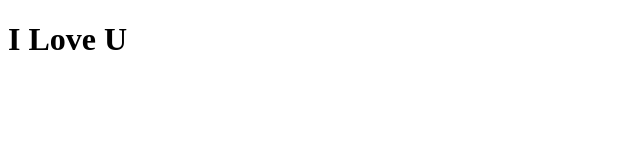
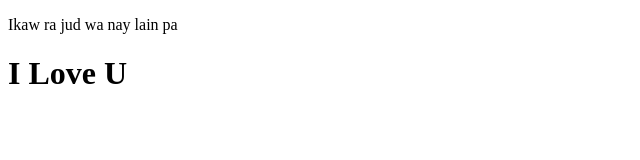
Before and after one commit to dongcelio123/dongcelio, a plain HTML site: page index.html in a window 1280 px wide. Shown: the whole page, without its empty margins (0-640 px from the left). Drawn offline with Linux system fonts and the light colour scheme.

Commit message:
Add files via upload

```diff
--- a/index.html
+++ b/index.html
@@ -1,6 +1,7 @@
 <!DOCTYPE html>
 <html>
 <body>
+    <p> Ikaw ra jud wa nay lain pa</p>
     <h1> I Love U</h1>
 </body>
 </html>
```
